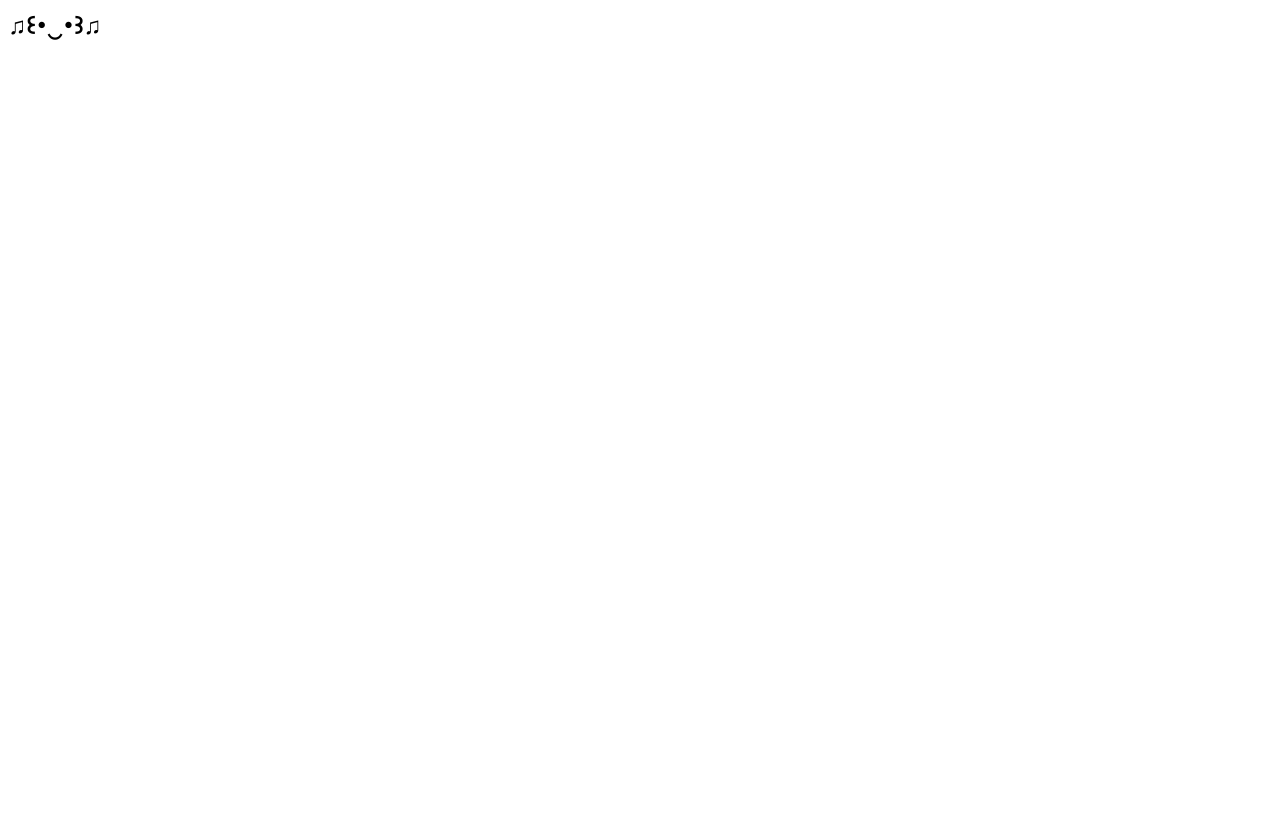
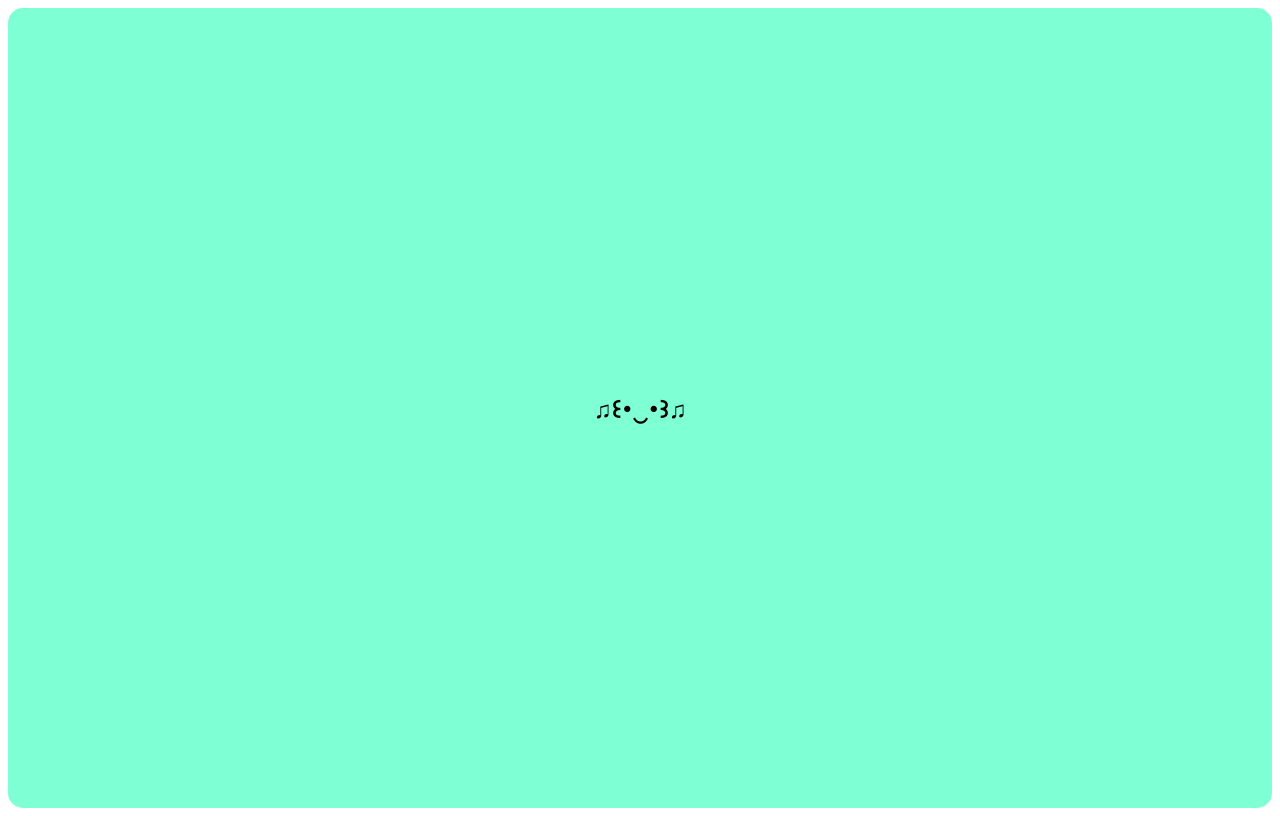
Before and after one commit to utkuyalcinyoobee/githubpractice, a plain HTML site: page index.html in a window 1280 px wide. Drawn offline with Linux system fonts and the light colour scheme.

Commit message:
bordered-section added

```diff
--- a/index.html
+++ b/index.html
@@ -9,9 +9,8 @@
 <body>
 
     <section id="utku"></section>
-
-    <section id="matt">
-<!-- please add 'bordered-section' css class to section -->
+    <section class="bordered-section" id="matt">
+<!-- added 'bordered-section' css class to section -->
         <h1>♫꒰･‿･꒱♫</h1>
     </section>
 
--- a/style.css
+++ b/style.css
@@ -0,0 +1,8 @@
+.bordered-section {
+    background-color: aquamarine;
+    border-radius: 15px;
+    height: 100vh;
+    display: flex;
+    align-items: center;
+    justify-content: center;
+}
```
